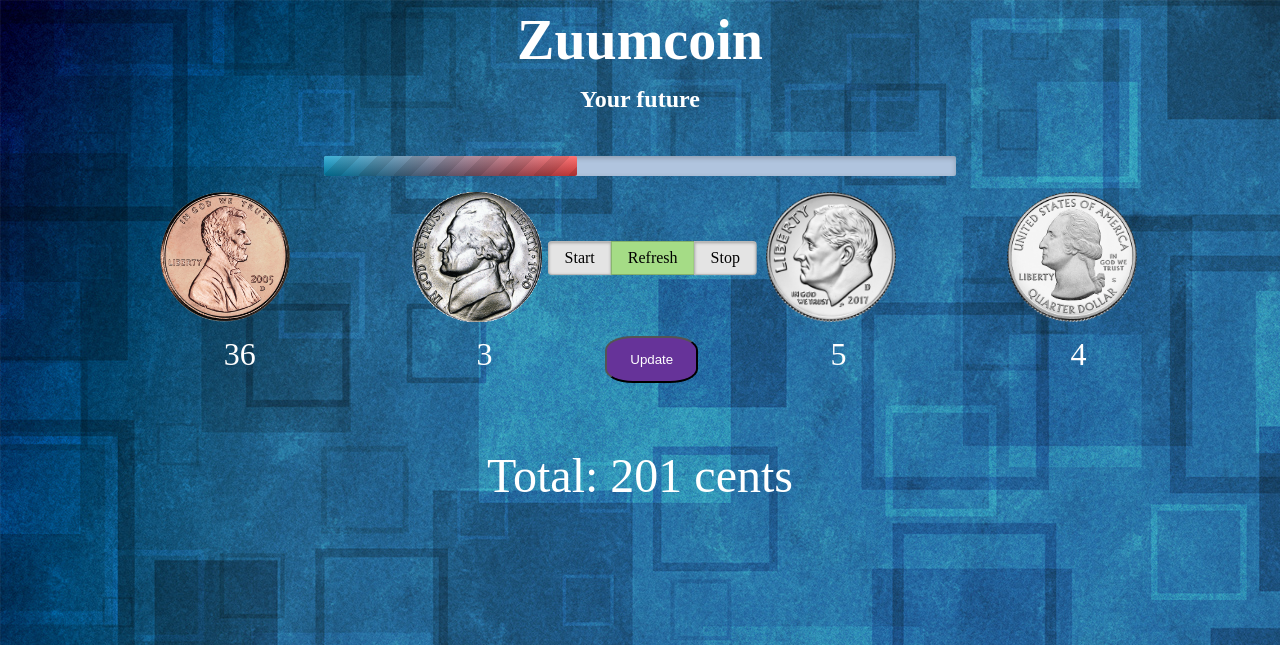
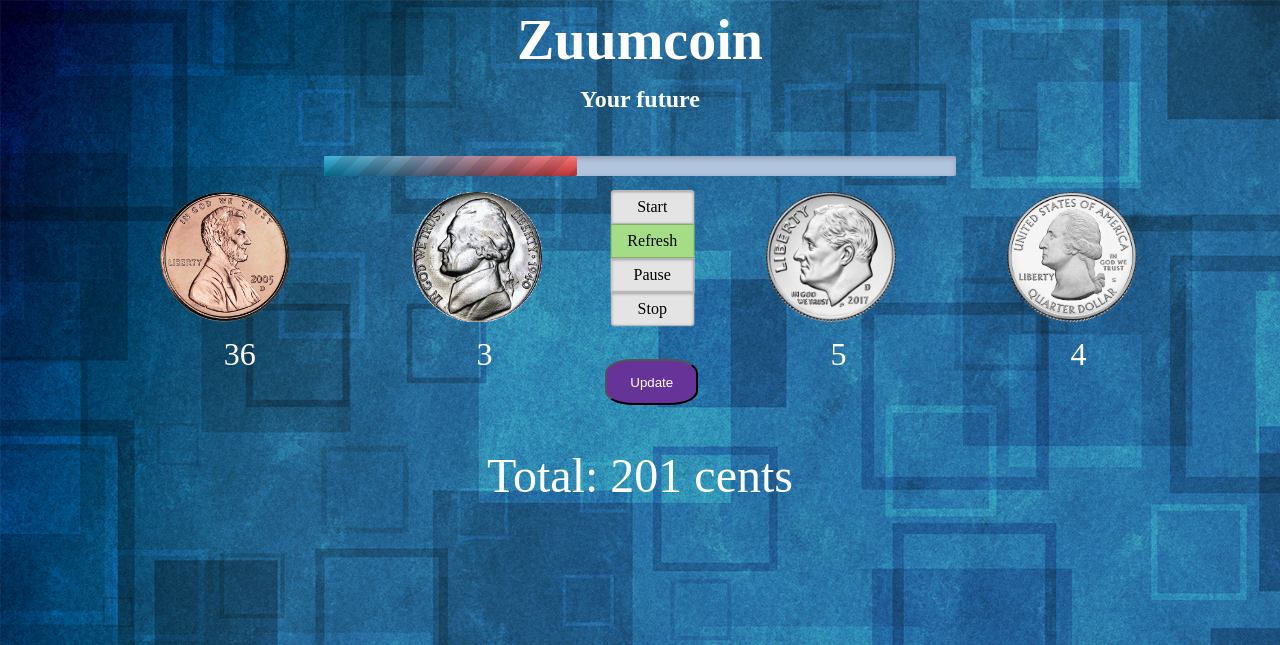
Before and after one commit to hungndo/Zuumcoin, a Django app: page /zuumcoin/ in a window 1280 px wide; the page is wider, and only the part inside the window is pictured. Shown: the top 645 px of that part. Run offline with Django 3.2, Linux system fonts and the light colour scheme; data comes from the database, SQL or seed files in the repository.

Commit message:
edited css and html

```diff
--- a/zuumcoin/static/zuumcoin/style.css
+++ b/zuumcoin/static/zuumcoin/style.css
@@ -123,7 +123,7 @@ button{
   height: 3.5em;
   width: 7em;
   left:0%;
-  top: 100%;
+  top: 120%;
   border-radius: 30%;
   background-color: rebeccapurple;
   color: white;
@@ -135,7 +135,7 @@ button:hover {
 /* radio buttons*/
 
 .switch_option{
-  display: flex;
+  display: grid;
   position:absolute;
   top:30%;
   left: 50%;
@@ -154,7 +154,7 @@ button:hover {
 .switch_option label {
   background-color: #e4e4e4;
   color:rgba(0,0,0,0.6)
-  font-size:14px;
+  font-size:10px;
   line-height: 1;
   text-align: center;
   padding: 8px 16px;
@@ -173,9 +173,9 @@ button:hover {
   box-shadow:none;
 }
 .switch_option label:first-of-type{
-  border-radius: 4px 0 0 4px;
+  border-radius: 4px 4px 0 0;
 }
 
 .switch_option label:last-of-type{
-  border-radius: 0 4px 4px 0;
+  border-radius: 0 0 4px 4px;
 }
--- a/zuumcoin/templates/zuumcoin/userInterface.html
+++ b/zuumcoin/templates/zuumcoin/userInterface.html
@@ -42,6 +42,8 @@
             <label for="start">Start</label>
 	    <input type="radio" name="choice" id="refresh" value="refresh" checked>
             <label for="refresh">Refresh</label>
+	    <input type="radio" name="choice" id="pause" value="pause">
+            <label for="pause">Pause</label>
             <input type="radio" name="choice" id="stop" value="stop">
             <label for="stop">Stop</label>
         </label>
```
